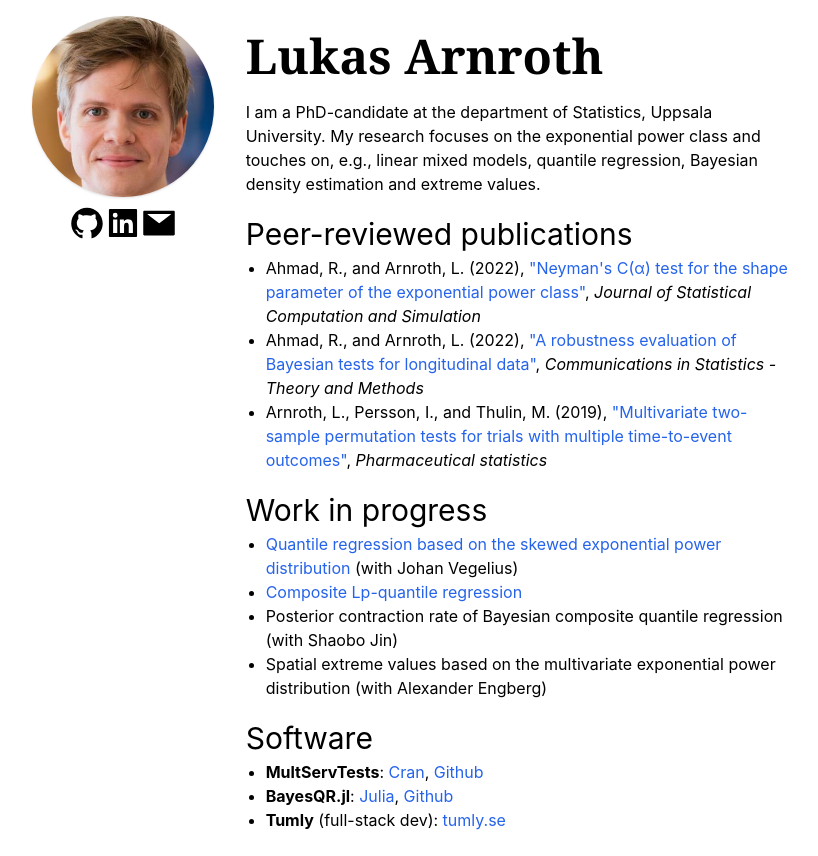
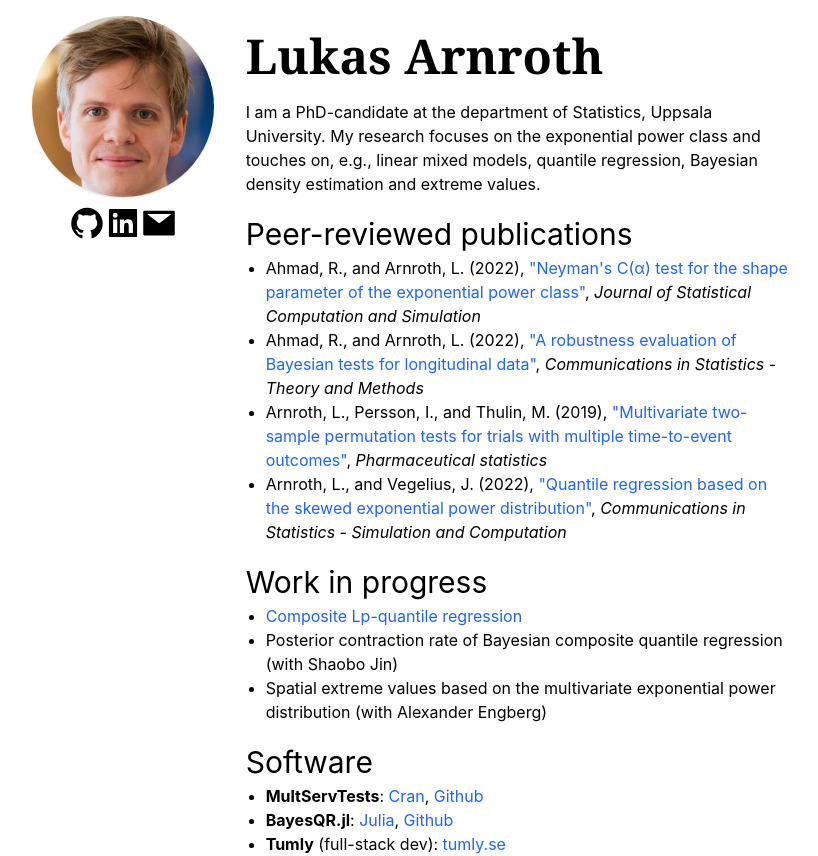
Before and after one commit to lukketotte/lukketotte.github.io, a React (Create React App) app: page / in a window 1280 px wide. Shown: the whole page, without its empty margins (197-1015 px from the left). Before the commit the page ends 832 px from the top, so only its background shows below. Built offline with nearby package versions, Linux system fonts and the light colour scheme.

Commit message:
updated papers

```diff
--- a/src/components/Body/Body.tsx
+++ b/src/components/Body/Body.tsx
@@ -44,18 +44,19 @@ const Body = () => {
           </a>
           , <em>Pharmaceutical statistics</em>
         </li>
+        <li>
+          Arnroth, L., and Vegelius, J. (2022),{' '}
+          <a
+            className='text-blue-600 hover:text-blue-400'
+            href={'https://www.tandfonline.com/doi/full/10.1080/03610918.2023.2224945'}
+          >
+            "Quantile regression based on the skewed exponential power distribution"
+          </a>
+          , <em>Communications in Statistics - Simulation and Computation</em>
+        </li>
       </ul>
       <h1 className='text-2xl tablet:text-3xl mt-5 mb-1'>Work in progress</h1>
       <ul className='list-disc ml-5'>
-        <li>
-          <a
-            className='text-blue-600 hover:text-blue-400'
-            href={'https://github.com/lukketotte/SepdQuantile.jl'}
-          >
-            Quantile regression based on the skewed exponential power distribution
-          </a>{' '}
-          (with Johan Vegelius)
-        </li>
         <li>
           <a
             className='text-blue-600 hover:text-blue-400'
```
Also changed, not shown: public/lukas.jpg (added).
